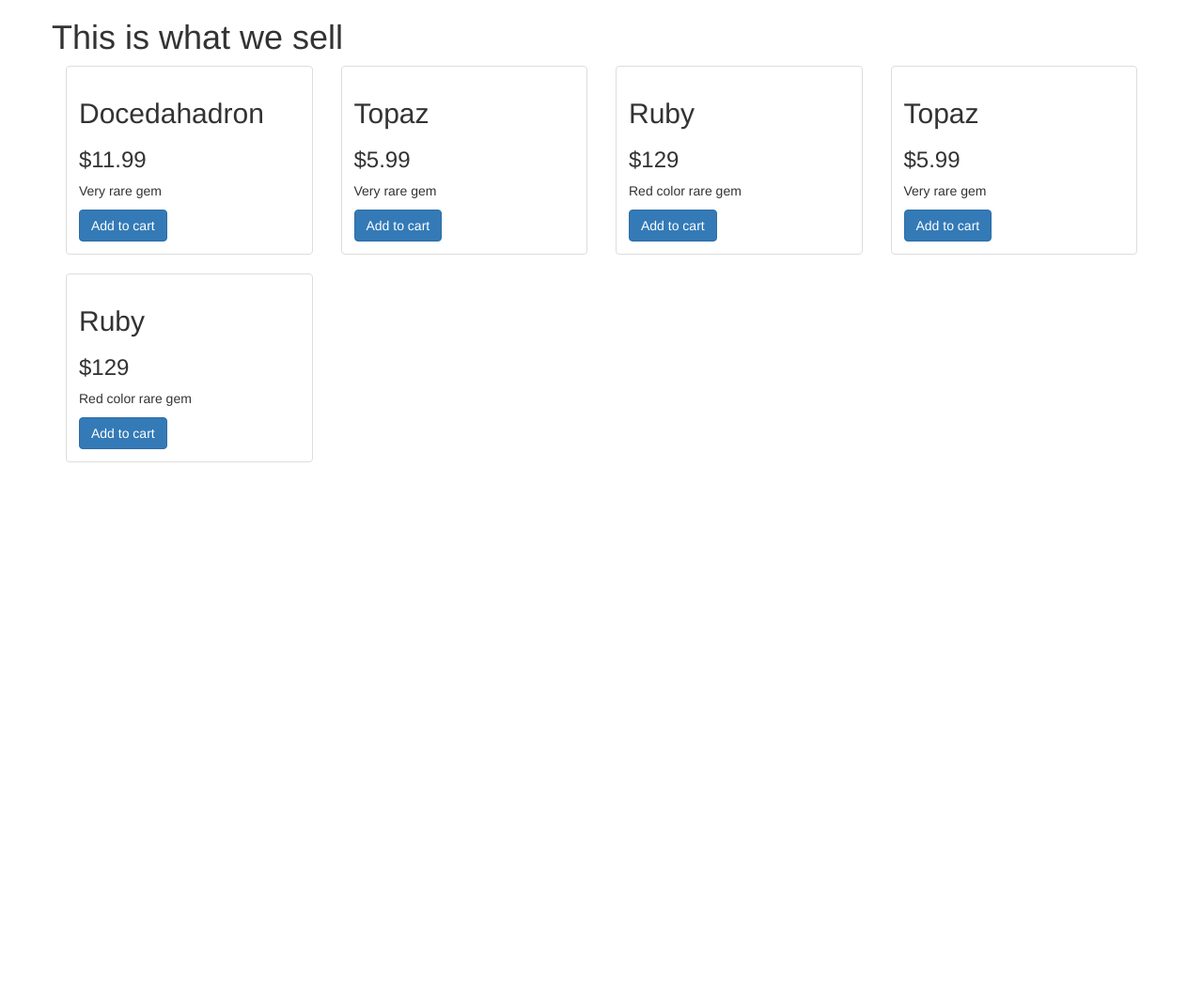
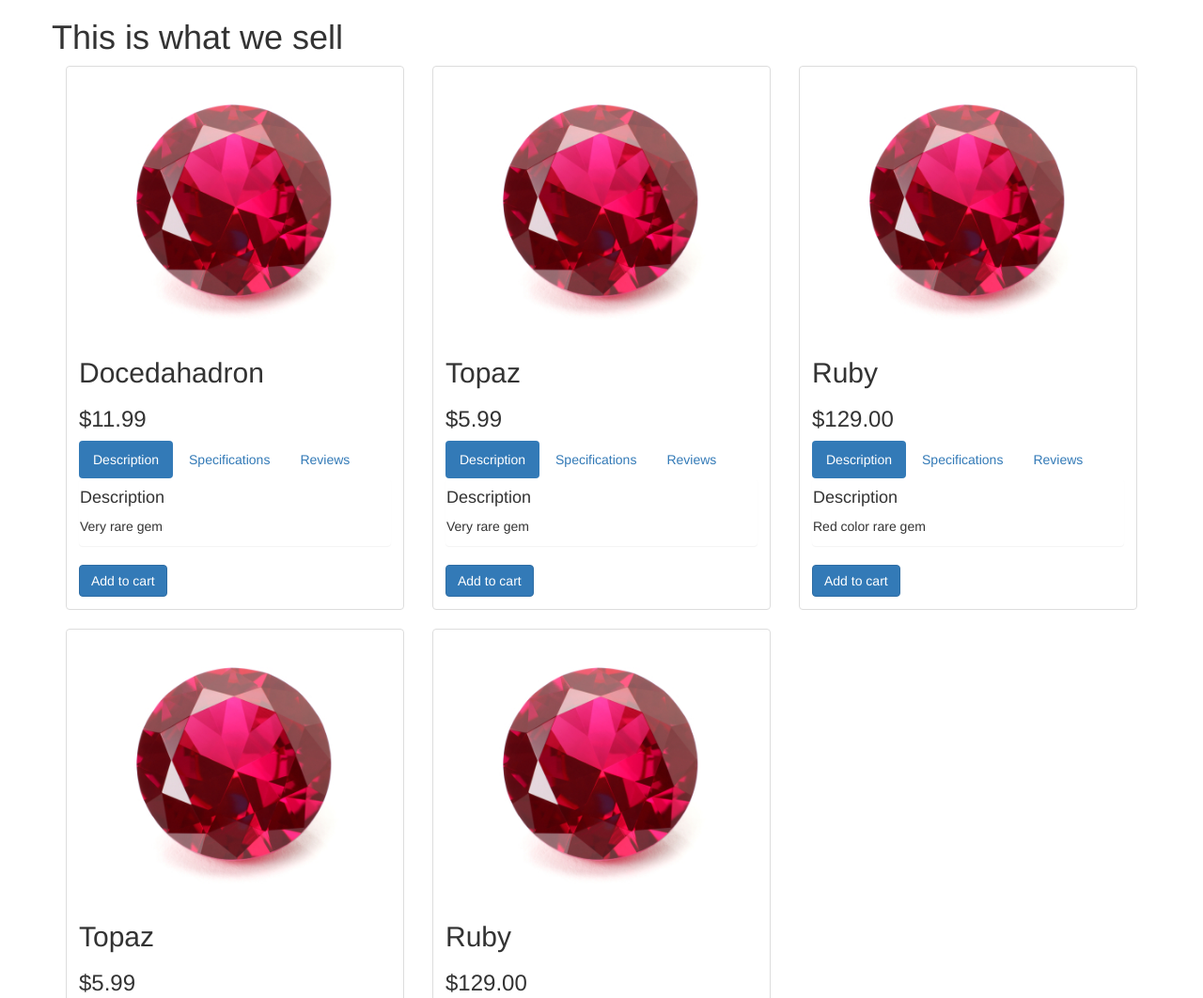
Before and after one commit to martynasj/Gem-Store, a website: page index.html in a window 1280 px wide. Shown: the top 1062 px of the page at 94% size. Before the commit the page ends 800 px from the top, so only its background shows below. Drawn offline with nearby package versions, Linux system fonts and the light colour scheme.

Commit message:
Added images and tabs

```diff
--- a/app.js
+++ b/app.js
@@ -29,7 +29,13 @@ var gems = [
     price: 129.00,
     description: "Red color rare gem",
     canPurchase: true,
-    soldOut: false
+    soldOut: false,
+    images: [
+      {
+        full: "assets/img/ruby.jpg",
+        thumb: ""
+      }
+    ]
   },
   {
     name: "Topaz",
--- a/index.html
+++ b/index.html
@@ -23,12 +23,43 @@
 
     <div class="row products">
 
-      <div class="col-lg-3 col-md-4 col-xs-6" ng-repeat="product in store.products" ng-hide="product.soldOut">
+      <div class="col-lg-4 col-md-6 col-xs-12" ng-repeat="product in store.products" ng-hide="product.soldOut">
+
         <div class="thumbnail">
+          <img ng-src="{{store.products[2].images[0].full}}" alt="" />
           <div class="caption">
             <h2>{{product.name}}</h1>
-            <h3>${{product.price}}</h2>
-            <p>{{product.description}}</p>
+            <h3>{{product.price | currency}}</h2>
+
+              <section ng-init="tab = 1">
+                <ul class="nav nav-pills">
+                  <!-- adds a class .active if expression evaluates to true -->
+                  <li ng-class="{active: tab === 1}">
+                    <a href="#" ng-click="tab = 1">Description</a>
+                  </li>
+                  <li ng-class="{active: tab === 2}"><a href="#" ng-click="tab = 2">Specifications</a></li>
+                  <li ng-class="{active: tab === 3}"><a href="#" ng-click="tab = 3">Reviews</a></li>
+                </ul>
+                <div class="panel" ng-show="tab === 1">
+                  <h4>Description</h4>
+                  <p>
+                    {{product.description}}
+                  </p>
+                </div>
+                <div class="panel" ng-show="tab === 2">
+                  <h4>Specifications</h4>
+                  <p>
+                    {{product.description}}
+                  </p>
+                </div>
+                <div class="panel" ng-show="tab === 3">
+                  <h4>Reviews</h4>
+                  <p>
+                    {{product.description}}
+                  </p>
+                </div>
+              </section>
+
             <button type="button" name="button" class="btn btn-primary" ng-show="product.canPurchase">Add to cart</button>
           </div>
         </div>
```
Also changed, not shown: README.md, assets/img/ruby.jpg (added).
